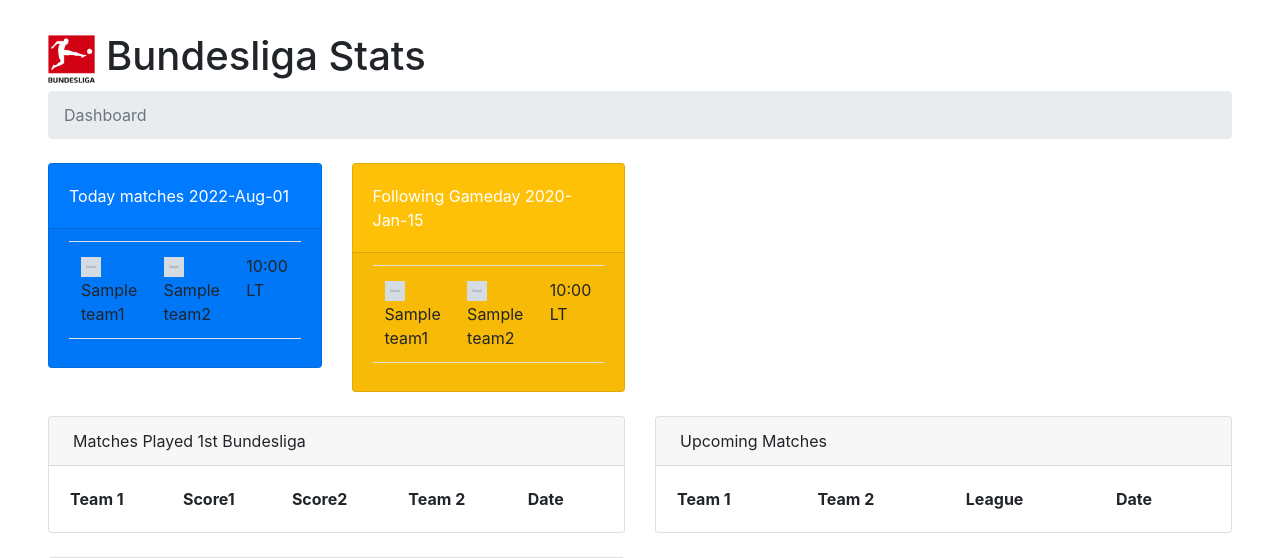
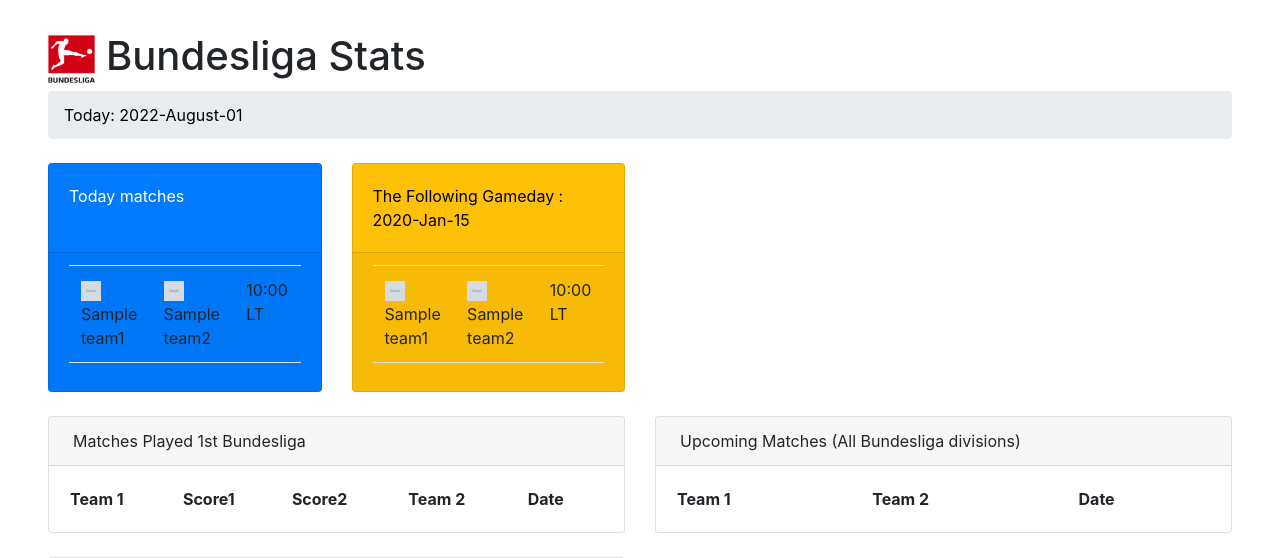
Before and after one commit to DelDmc/adata-openliga, a Django app: template src/templates/index.html in a window 1280 px wide. Shown: the part 56-614 px from the top of the page. Run offline with Django 4.2, Linux system fonts and the light colour scheme; the template is opened without the code that fills it: most values are stand-ins (such as "Sample title", 1, 10 or a date in 2020); grey boxes marked "Sample" are stand-in pictures; lists and menus that the app fills with data are empty; some libraries are stand-ins or nearby versions.

Commit message:
1. Minor changes and improvements

```diff
--- a/src/templates/index.html
+++ b/src/templates/index.html
@@ -27,13 +27,13 @@
                     <div class="container-fluid px-5">
                         <h1 class="mt-4"><img style="width: 4%; height:auto" alt="bl_logo" src="{% static "images/bundesliga_logo.png" %}"> Bundesliga Stats </h1>
                         <ol class="breadcrumb mb-4">
-                            <li class="breadcrumb-item active">Dashboard</li>
+                            <li class="breadcrumb-item active" style="color: black">Today: {% now 'Y-F-d' %}</li>
                         </ol>
                         <div class="row">
-                            <!-- Start of matchday cards -->
-                            <div class="col-xl-3 col-md-6">
-                                <div class="card bg-primary text-white mb-4">
-                                    <div class="card-body">Today matches {% now 'Y-M-d' %}</div>
+                            <!-- Start of Gameday cards -->
+                            <div class="col-xl-3 col-md-6 d-inline-flex">
+                                <div class="card bg-primary text-white mb-4 ">
+                                    <div class="card-body">Today matches</div>
                                     <div class="card-footer d-flex align-items-center justify-content-between">
                                         <table class="table">
                                             <tbody>
@@ -48,20 +48,19 @@
                                                 {% endfor %}
                                             </tbody>
                                         </table>
-
                                     </div>
                                 </div>
                             </div>
-                            <div class="col-xl-3 col-md-6">
-                                <div class="card bg-warning text-white mb-4">
-                                    <div class="card-body">Following Gameday {{ next_day_matches_date|date:"Y-M-d"}}</div>
+                            <div class="col-xl-3 col-md-6 d-inline-flex">
+                                <div class="card bg-warning text-black mb-4">
+                                    <div class="card-body">The Following Gameday : {{ next_day_matches_date|date:"Y-M-d"}}</div>
                                     <div class="card-footer d-flex align-items-center justify-content-between">
                                         <table class="table">
                                             <tbody>
                                                 {% for match in next_day_matches %}
                                                     <tr>
                                                         <td><img alt="team_ico" src="{{ match.team1.teamIconUrl }}" width="20px" height="20px"> {{ match.team1.shortName }}</td>
-                                                        <td><img alt="team_ico" src="{{ match.team2.teamIconUrl }}" width="20px" height="20px"> {{ match.team2.shortName }}</td>
+                                                        <td><img  alt="team_ico" src="{{ match.team2.teamIconUrl }}" width="20px" height="20px"> {{ match.team2.shortName }}</td>
                                                         <td>{{ match.matchDateTime|time:"H:i" }} LT</td>
                                                     </tr>
                                                 {% empty %}
@@ -72,7 +71,7 @@
                                     </div>
                                 </div>
                             </div>
-                            <!-- End of matchday cards -->
+                            <!-- End of Gameday cards -->
                         </div>
                         <div class="row">
                             <div class="col-xl-6">
@@ -104,8 +103,8 @@
                                                                     <td style="text-align:center">{{ result.pointsTeam2 }}</td>
                                                                 {% endif %}
                                                             {% endfor %}
-                                                            <td><img alt="team_ico" src="{{ match.team2.teamIconUrl }}" width="20px" height="20px"> {{ match.team2.teamName }}</td>
-                                                            <td>{{ match.matchDateTimeUTC }}</td>
+                                                            <td><img alt="team_ico" src="{{ match.team2.teamIconUrl }}" width="20px" height="20px"> {{ match.team2.teamName }} </td>
+                                                            <td>{{ match.matchDateTime|date:"y-m-d"}}</td>
                                                         </tr>
                                                     {% endif %}
                                                 {% endfor %}
@@ -141,8 +140,8 @@
                                                                     <td style="text-align:center">{{ result.pointsTeam2 }}</td>
                                                                 {% endif %}
                                                             {% endfor %}
-                                                            <td><img alt="team_ico" src="{{ match.team2.teamIconUrl }}" width="20px" height="20px"> {{ match.team2.teamName }}</td>
-                                                            <td>{{ match.matchDateTimeUTC }}</td>
+                                                            <td><img alt="team_ico" src="{{ match.team2.teamIconUrl }}" width="20px" height="20px"> {{ match.team2.teamName }} </td>
+                                                            <td>{{ match.matchDateTime|date:"Y-m-d"}}</td>
                                                         </tr>
                                                     {% endif %}
                                                 {% endfor %}
@@ -179,7 +178,7 @@
                                                                 {% endif %}
                                                             {% endfor %}
                                                             <td><img alt="team_ico" src="{{ match.team2.teamIconUrl }}" width="20px" height="20px"> {{ match.team2.teamName }}</td>
-                                                            <td>{{ match.matchDateTimeUTC }}</td>
+                                                            <td>{{ match.matchDateTime|date:"Y-m-d"}}</td>
                                                         </tr>
                                                     {% endif %}
                                                 {% endfor %}
@@ -187,14 +186,15 @@
                                         </table>
                                     </div>
                                 </div>
-                                <!-- End of Played games tables -->
                             </div>
+                         <!-- End of Played games tables -->
+
+                            <!-- Start games to be played-->
                             <div class="col-xl-6">
-                                <!-- Start games to be played-->
                                 <div class="card mb-4">
                                     <div class="card-header">
                                         <i class="fas fa-chart-area me-1"></i>
-                                        Upcoming Matches
+                                        Upcoming Matches (All Bundesliga divisions)
                                     </div>
                                     <div class="card-body">
                                         <table id="bl1_future" class="display compact" style="width:100%">
@@ -202,7 +202,7 @@
                                                 <tr>
                                                     <th>Team 1</th>
                                                     <th>Team 2</th>
-                                                    <th>League</th>
+{#                                                    <th>League</th>#}
                                                     <th>Date</th>
                                                 </tr>
                                             </thead>
@@ -212,8 +212,8 @@
                                                         <tr>
                                                             <td><img alt="team_ico" src="{{ match.team1.teamIconUrl }}" width="20px" height="20px"> {{ match.team1.teamName }} </td>
                                                             <td><img alt="team_ico" src="{{ match.team2.teamIconUrl }}" width="20px" height="20px"> {{ match.team2.teamName }}</td>
-                                                            <td>{{ match.leagueShortcut }}</td>
-                                                            <td>{{ match.matchDateTimeUTC }}</td>
+{#                                                            <td>{{ match.leagueShortcut }}</td>#}
+                                                            <td>{{ match.matchDateTime|date:"Y-m-d H:i"}}</td>
                                                         </tr>
                                                     {% endif %}
                                                 {% endfor %}
```
Also changed, not shown: src/openliga/views.py (+6 -3 lines).
